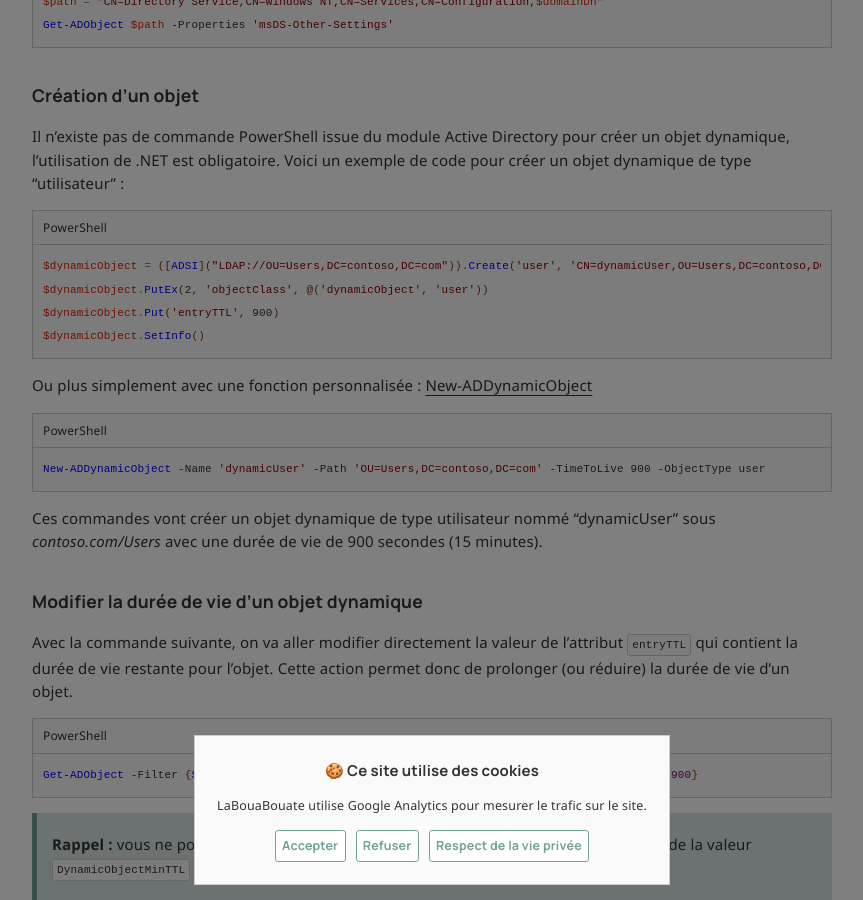
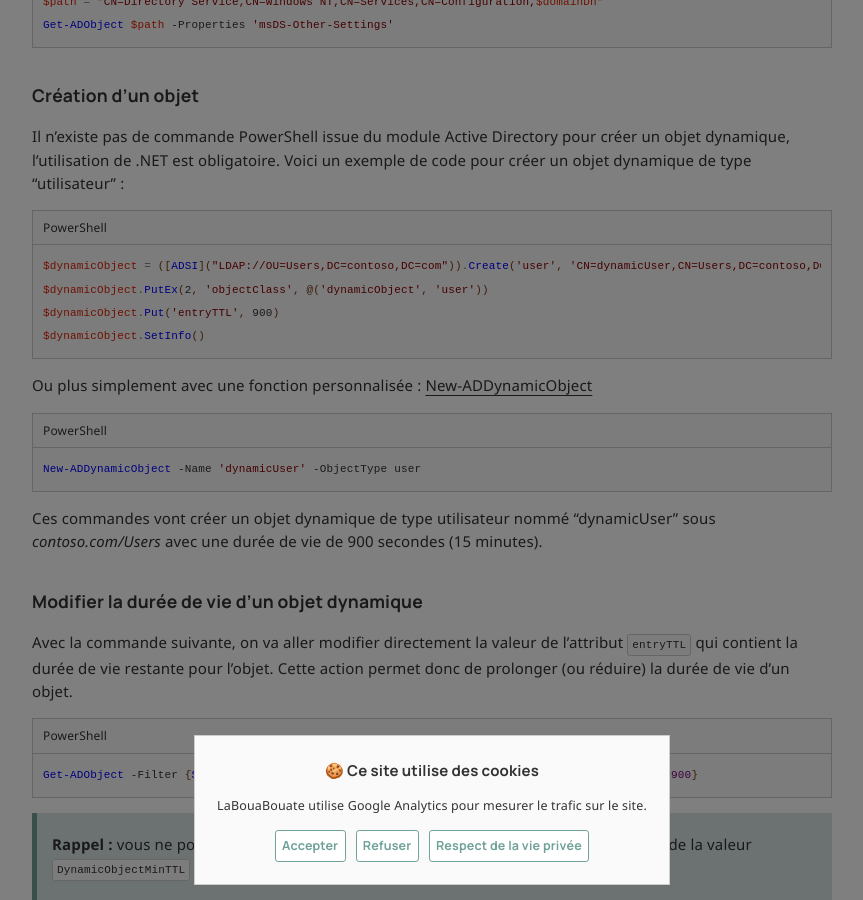
Before and after one commit to leobouard/leobouard.github.io, a Jekyll site: the page built from _posts/2025-04-29-objets-temporaires.md, in a window 1280 px wide and 900 px high, scrolled down 2329 px. Shown: the whole window, without its empty margins (208-1071 px from the left). Built offline with Jekyll 4.4.1, drawn with Linux system fonts in a browser that asks for light colours; nearby versions of some CDN libraries; some web fonts are replaced; comment, search, counter and statistics services are not loaded; some of the changed text lies outside the part shown.

Commit message:
Update 2025-04-29-objets-temporaires.md

````diff
--- a/_posts/2025-04-29-objets-temporaires.md
+++ b/_posts/2025-04-29-objets-temporaires.md
@@ -73,7 +73,7 @@
 Il n'existe pas de commande PowerShell issue du module Active Directory pour créer un objet dynamique, l'utilisation de .NET est obligatoire. Voici un exemple de code pour créer un objet dynamique de type "utilisateur" :
 
 ```powershell
-$dynamicObject = ([ADSI]("LDAP://OU=Users,DC=contoso,DC=com")).Create('user', 'CN=dynamicUser,OU=Users,DC=contoso,DC=com')
+$dynamicObject = ([ADSI]("LDAP://OU=Users,DC=contoso,DC=com")).Create('user', 'CN=dynamicUser,CN=Users,DC=contoso,DC=com')
 $dynamicObject.PutEx(2, 'objectClass', @('dynamicObject', 'user'))
 $dynamicObject.Put('entryTTL', 900)
 $dynamicObject.SetInfo()
@@ -82,7 +82,7 @@
 Ou plus simplement avec une fonction personnalisée : [New-ADDynamicObject](https://gist.github.com/leobouard/16f90612a5461d2a9cec49cad6056929)
 
 ```powershell
-New-ADDynamicObject -Name 'dynamicUser' -Path 'OU=Users,DC=contoso,DC=com' -TimeToLive 900 -ObjectType user
+New-ADDynamicObject -Name 'dynamicUser' -ObjectType user
 ```
 
 Ces commandes vont créer un objet dynamique de type utilisateur nommé "dynamicUser" sous *contoso.com/Users* avec une durée de vie de 900 secondes (15 minutes).
@@ -138,7 +138,7 @@
 Cependant, ce mécanisme de protection ne fonctionne qu'à la création de l'objet enfant. Vous pouvez donc créer votre utilisateur "staticUser" ailleurs dans le domaine pour le déplacer ensuite vers l'objet parent "dynamicOU" :
 
 ```powershell
-New-ADUser staticUser -Path 'CN=Users,DC=contoso,DC=com'
+New-ADUser staticUser
 Move-ADObject (Get-ADUser staticUser) -TargetPath 'OU=dynamicOU,DC=contoso,DC=com'
 ```
 
````
